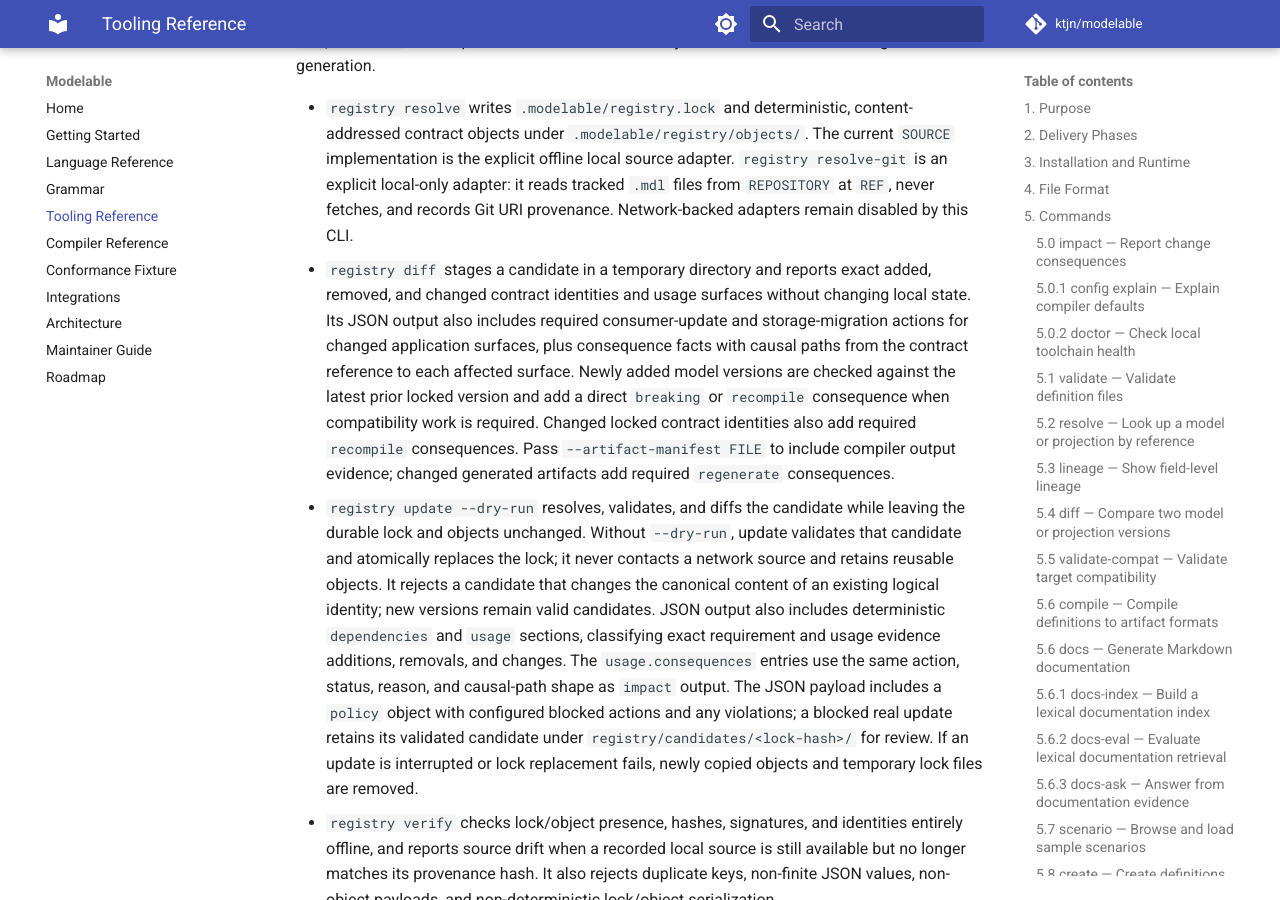
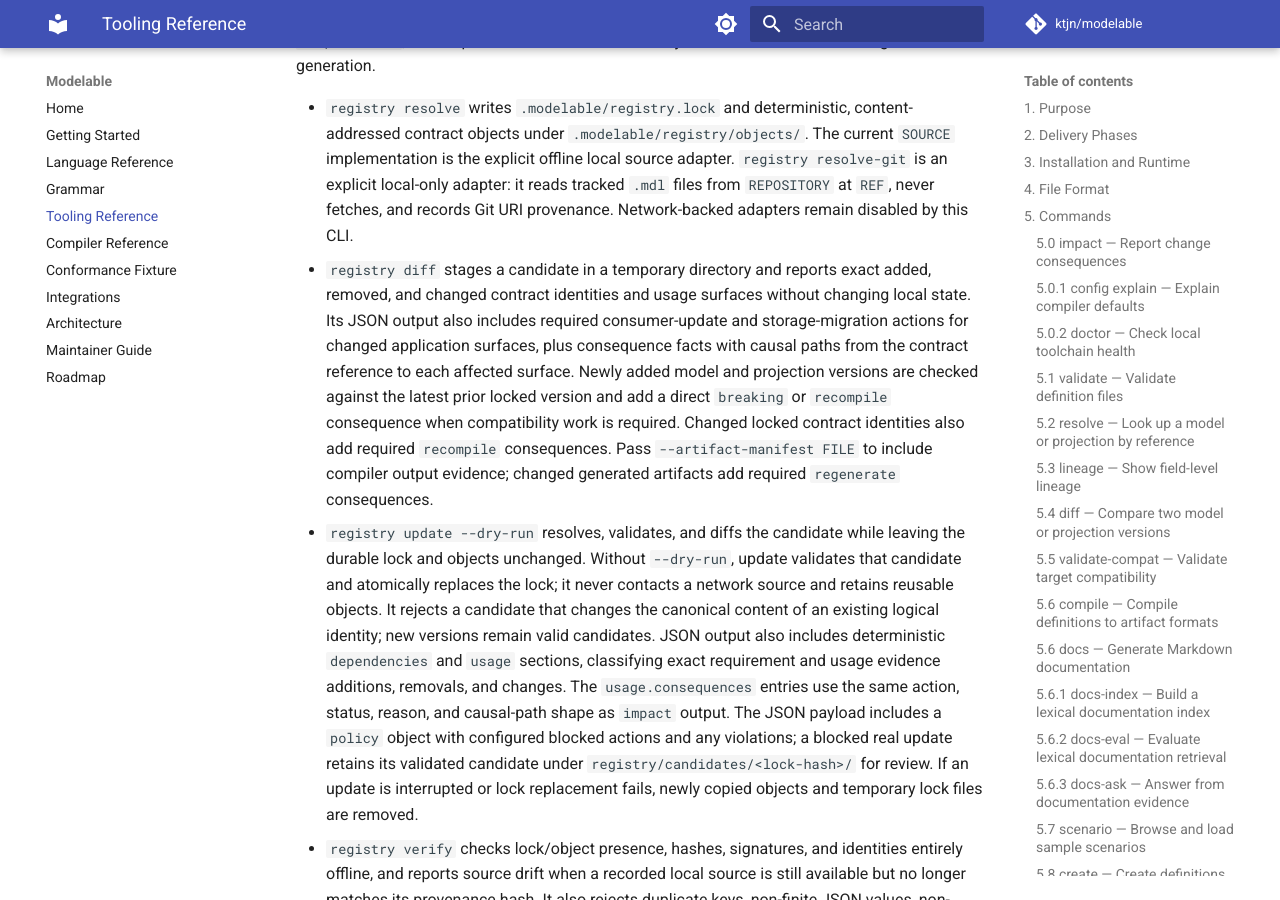
Before and after one commit to ktjn/modelable, an MkDocs documentation site: the page built from docs/cli-reference.md, in a window 1280 px wide and 900 px high, scrolled down 41643 px. Built offline with MkDocs 1.6.1 and Material for MkDocs 9.7.7, drawn with Linux system fonts in a browser that asks for light colours; comment, search, counter and statistics services are not loaded.

Commit message:
feat: report compatibility consequences for new projections

```diff
--- a/docs/cli-reference.md
+++ b/docs/cli-reference.md
@@ -1776,10 +1776,11 @@ validation and target generation.
   changing local state. Its JSON output also includes required consumer-update
   and storage-migration actions for changed application surfaces, plus
   consequence facts with causal paths from the contract reference to each
-  affected surface. Newly added model versions are checked against the latest
-  prior locked version and add a direct `breaking` or `recompile` consequence
-  when compatibility work is required. Changed locked contract identities also
-  add required `recompile` consequences. Pass `--artifact-manifest FILE` to include
+  affected surface. Newly added model and projection versions are checked
+  against the latest prior locked version and add a direct `breaking` or
+  `recompile` consequence when compatibility work is required. Changed locked
+  contract identities also add required `recompile` consequences. Pass
+  `--artifact-manifest FILE` to include
   compiler output evidence; changed generated artifacts add required
   `regenerate` consequences.
 - `registry update --dry-run` resolves, validates, and diffs the candidate while
```
Also changed, not shown: CHANGELOG.md (+3 -0 lines), docs/superpowers/plans/2026-08-21-offline-registry-dx-delivery.md (+3 -0 lines), 2 other files.
